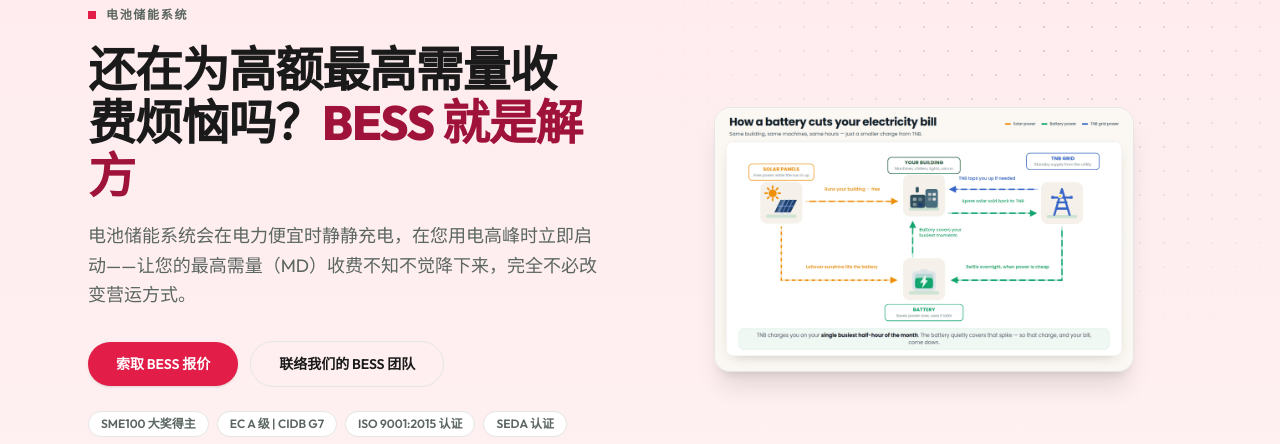
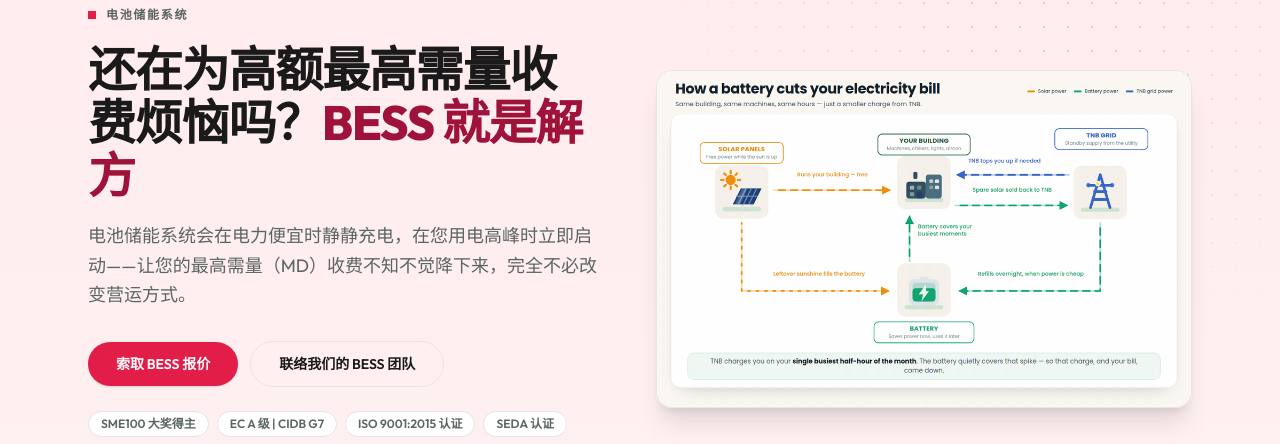
Before and after one commit to FrontierXmaqo/landingpage, a Next.js app: page /cn/bess in a window 1280 px wide. Shown: the part 122-566 px from the top of the page. Built offline with nearby package versions, Linux system fonts and the light colour scheme; no server answers.

Commit message:
Increase BESS hero GIF size
Co-Authored-By: Claude Sonnet 5 <noreply@anthropic.com>
Claude-Session: https://claude.ai/code/session_012LnesPYWtW71BTqZ4warvq

```diff
--- a/app/[lang]/(main)/bess/page.tsx
+++ b/app/[lang]/(main)/bess/page.tsx
@@ -79,7 +79,7 @@ export default async function BessPage({ params }: PageProps<"/[lang]/bess">) {
               alt={t.heroVisual.title}
               width={600}
               height={480}
-              className="mx-auto w-full max-w-[420px] rounded-2xl border border-base-line shadow-xl"
+              className="mx-auto w-full max-w-[600px] rounded-2xl border border-base-line shadow-xl"
             />
           </div>
         </section>
```
